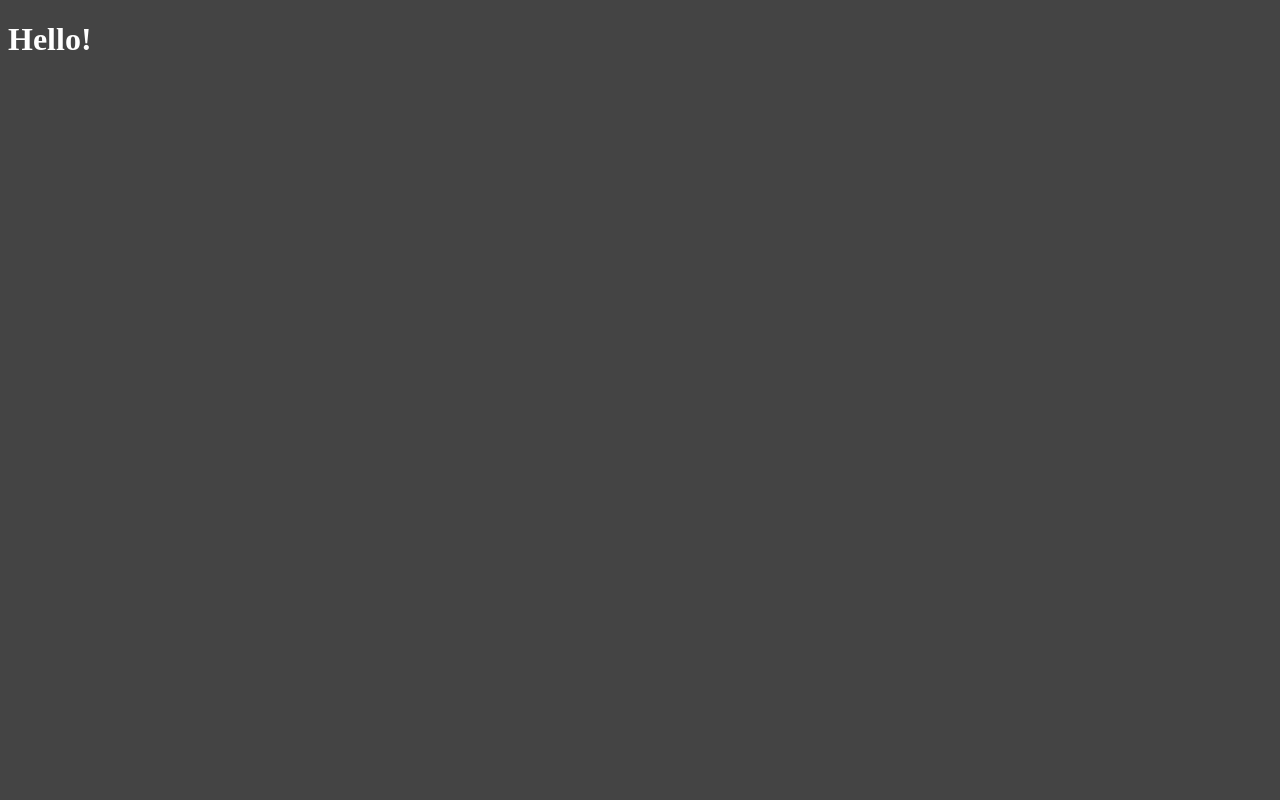
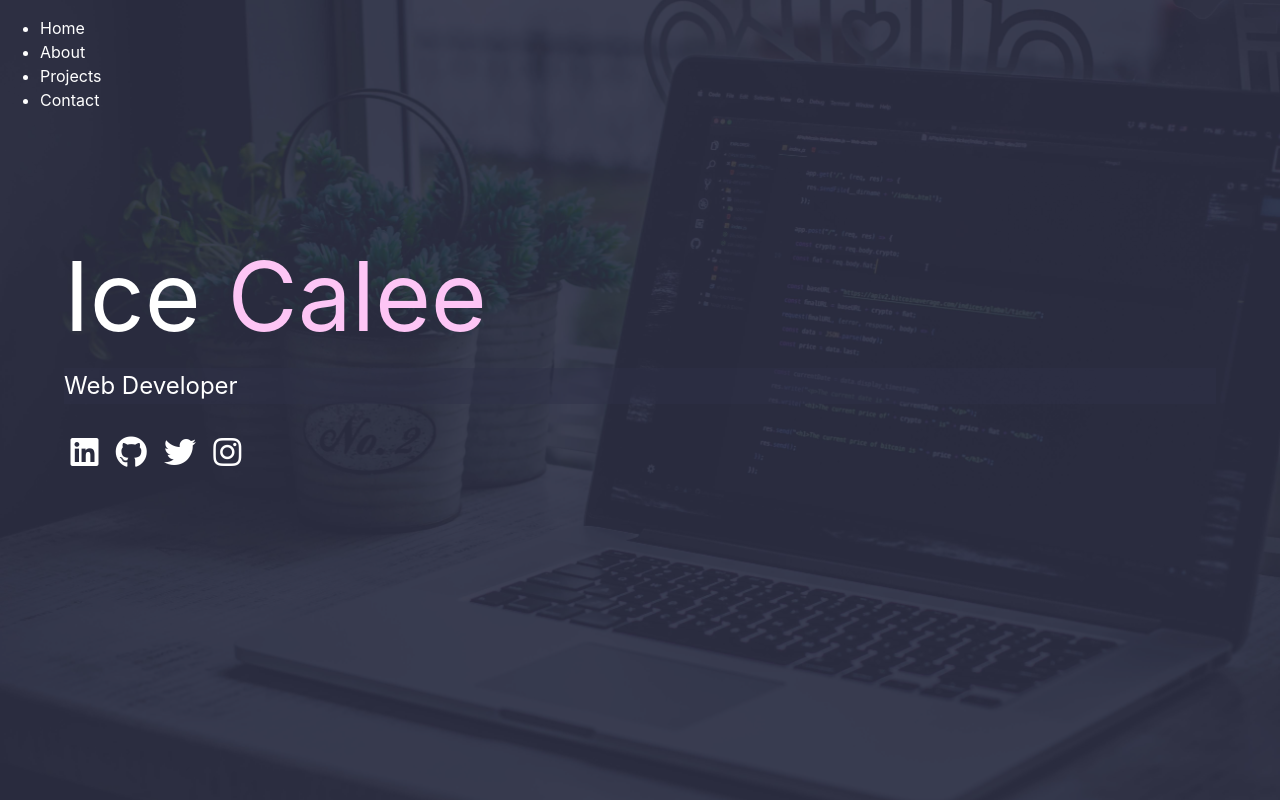
Before and after one commit to alive2020/my_portfolio, a website: page views/index.html in a window 1280 px wide. Drawn offline with Linux system fonts and the light colour scheme.

Commit message:
Index Markup and main Sass

```diff
--- /dev/null
+++ b/scss/_config.scss
@@ -0,0 +1,30 @@
+$primary-color: #2b2d42;
+$secondary-color: #fdc5f5;
+$show-home-image: true;
+$home-image: url(../img/background.jpg);
+$background-opacity: 0.9;
+
+@mixin easeOut {
+    transition: all 1.5s ease-out;
+}
+
+@mixin background {
+    @if $show-home-image {
+        &#bg-img {
+            background: $home-image;
+            background-attachment: fixed;
+            background-size: cover;
+
+            &:after {
+            content: '';
+            position: absolute;
+            top: 0;
+            right: 0;
+            width: 100%;
+            height: 100%;
+            z-index: -1;
+            background: rgba($primary-color, $background-opacity);
+            }
+        }
+    }
+}
--- a/scss/main.scss
+++ b/scss/main.scss
@@ -1,6 +1,71 @@
-$primary-color: #444;
+@import 'config';
+
+* {
+    box-sizing: border-box;
+}
 
 body {
+    @include background;
     background: $primary-color;
     color: #fff;
+    height: 100%;
+    margin: 0;
+    font-family: -apple-system, BlinkMacSystemFont, 'Segoe UI', Roboto, Oxygen, Ubuntu, Cantarell, 'Open Sans', 'Helvetica Neue', sans-serif ;
+    line-height: 1.5;
 }
+
+// Headings
+h1,h2,h3 {
+    margin:0;
+    font-weight: 400;
+
+    &.lg-heading {
+        font-size: 6rem;
+    }
+    &.sm-heading {
+        margin-bottom: 2rem;
+        padding: 0.2rem 1 rem;
+        background: rgba(lighten($primary-color,2), 0.5);
+    }
+}
+
+a {
+    color: #fff;
+    text-decoration: none;
+}
+
+header {
+    position: fixed;
+    z-index: 2;
+    width: 100%;
+}
+
+.text-secondary {
+color: $secondary-color;
+}
+
+
+main {
+    padding: 4rem;
+    height: 100%;
+
+    .icons {
+        margin-top: 1rem;
+
+        a {
+            padding: 0.4rem;
+            &:hover {
+                color: $secondary-color;
+                @include easeOut();
+            }
+        }
+    }
+
+    &#home {
+        overflow: hidden;
+        h1 {
+            margin-top: 20vh;
+
+        }
+    }
+}
--- a/views/index.html
+++ b/views/index.html
@@ -4,12 +4,73 @@
 <head>
     <meta charset="UTF-8">
     <meta name="viewport" content="width=device-width, initial-scale=1.0">
+    <link rel="stylesheet" href="https://pro.fontawesome.com/releases/v5.10.0/css/all.css"
+        integrity="sha384-AYmEC3Yw5cVb3ZcuHtOA93w35dYTsvhLPVnYs9eStHfGJvOvKxVfELGroGkvsg+p" crossorigin="anonymous" />
     <link rel="stylesheet" href="css/main.css">
     <title>Welcome To My Portfolio</title>
 </head>
 
-<body>
-    <h1>Hello!</h1>
+<body id="bg-img">
+    <header>
+        <div class="menu-btn">
+            <div class="btn-line"></div>
+            <div class="btn-line"></div>
+            <div class="btn-line"></div>
+        </div>
+        <nav class="menu">
+            <div class="menu-branding">
+                <div class="portrait"></div>
+            </div>
+            <ul class="menu-nav">
+                <li class="nav-item">
+                    <a href="/" class="nav-link">
+                        Home
+                    </a>
+                </li>
+                <li class="nav-item">
+                    <a href="/about.html" class="nav-link">
+                        About
+                    </a>
+                </li>
+                <li class="nav-item">
+                    <a href="/projects.html" class="nav-link">
+                        Projects
+                    </a>
+                </li>
+                <li class="nav-item">
+                    <a href="/contact.html" class="nav-link">
+                        Contact
+                    </a>
+                </li>
+            </ul>
+        </nav>
+    </header>
+
+    <main id="home">
+        <h1 class="lg-heading">
+            Ice <span class="text-secondary">Calee</span>
+        </h1>
+        <h2 class="sm-heading">
+            Web Developer
+        </h2>
+        <div class="icons">
+            <a href="#">
+                <i class="fab fa-linkedin fa-2x"></i>
+            </a>
+            <a href="#">
+                <i class="fab fa-github fa-2x"></i>
+            </a>
+            <a href="#">
+                <i class="fab fa-twitter fa-2x"></i>
+            </a>
+            <a href="#">
+                <i class="fab fa-instagram fa-2x"></i>
+            </a>
+        </div>
+    </main>
+
+    <script src="js/main.js"></script>
+
 </body>
 
 </html>
```
Also changed, not shown: views/css/main.css, views/img/background.jpg (added), views/img/bg.jpg (added), views/img/portrait.jpg (added), views/img/portrait_sm.jpg (added), views/img/projects/project1.jpg (added), views/img/projects/project2.jpg (added), views/img/projects/project3.jpg (added), views/js/main.js (added), 3 other files.
